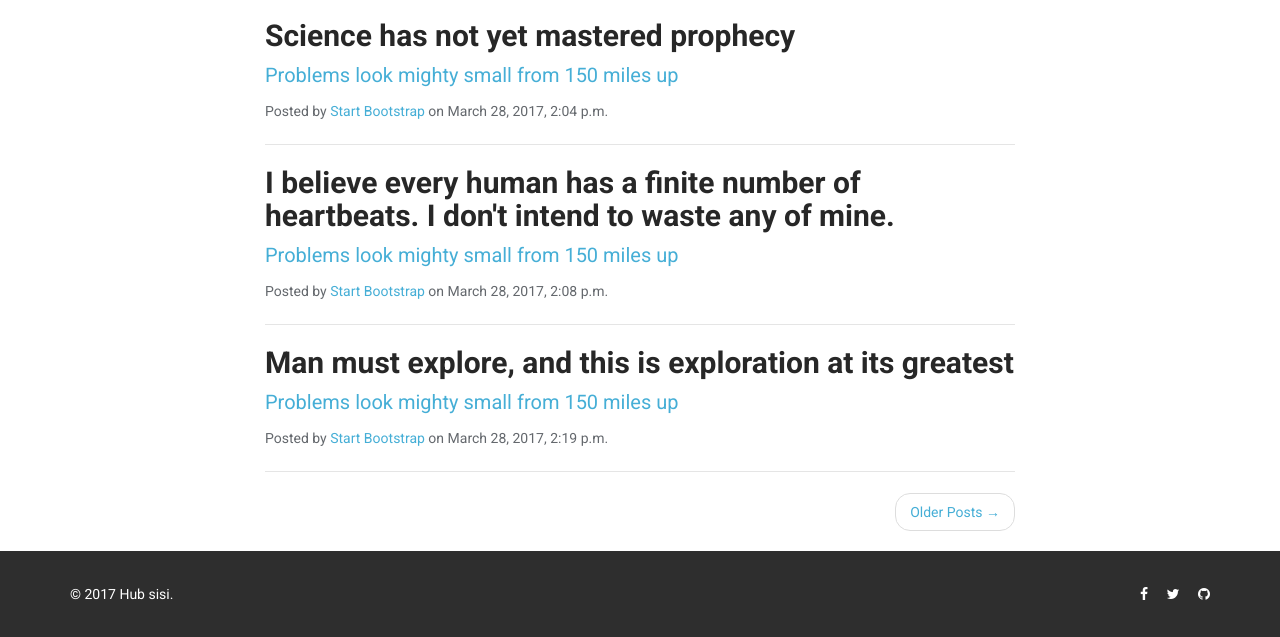
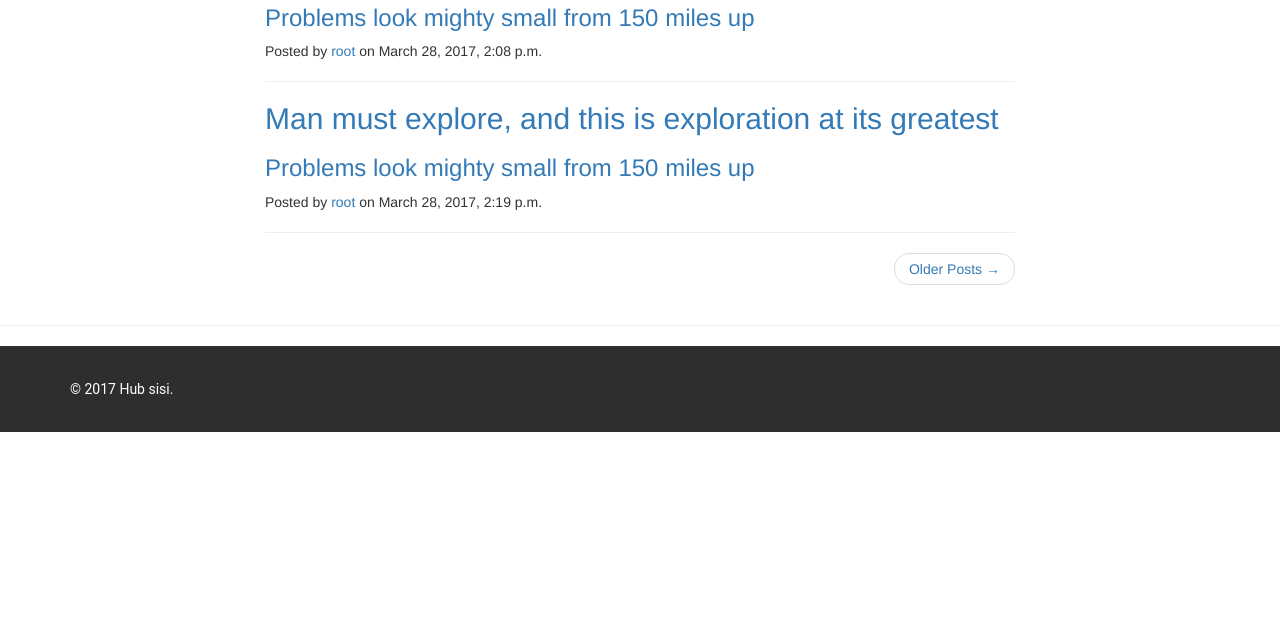
Before and after one commit to AthmanZiri/django-site, a Django app: page /blog/ in a window 1280 px wide. Shown: the part 321-958 px from the top of the page. After the commit the page ends 753 px from the top, so only its background shows below. Run offline with Django 3.2, Linux system fonts and the light colour scheme; data comes from the database, SQL or seed files in the repository; both versions use the stored data as it was after the commit; some libraries are stand-ins or nearby versions.

Commit message:
updated blog

```diff
--- a/blog/models.py
+++ b/blog/models.py
@@ -8,6 +8,7 @@ class Post(models.Model):
 	author = models.ForeignKey('auth.User', on_delete=models.CASCADE)
 	title = models.CharField(max_length=256, blank=True, null=True)
 	article = models.TextField(max_length=1500, blank=True, null=True)
+	# slug = models.OneToOneField(self.article, max_length=20)
 	feature_image = models.ImageField(upload_to='blog/', default='Images/None/No-img.jpg')
 	created_date = models.DateTimeField(default=timezone.now)
 	published_date = models.DateTimeField(blank=True, null=True)
--- a/main/templates/blog/post_list.html
+++ b/main/templates/blog/post_list.html
@@ -1,44 +1,106 @@
-{% extends "../base.html" %}
 {% load staticfiles %}
 
-{% block navbar %}
-	{% include "../navbar.html" %}
-{% endblock %}
+<!DOCTYPE html>
+<html lang="en">
 
+<head>
 
-{% block body %}
+    <meta charset="utf-8">
+    <meta http-equiv="X-UA-Compatible" content="IE=edge">
+    <meta name="viewport" content="width=device-width, initial-scale=1">
+    <meta name="description" content="">
+    <meta name="author" content="">
 
-<style>
-	.paragraph{
-		font-size: 20px;
-	}
+    <title> {% block title%} Hub sisi {% endblock %}</title>
+
+    <!-- Bootstrap Core CSS -->
+    <link href=" {% static 'css/bootstrap.min.css' %}" rel="stylesheet">
+
+    <!-- Theme CSS -->
+    <link href=" {% static 'css/clean-blog.min.css' %}" rel="stylesheet">
+
+    <!-- Custom Fonts -->
+    <link href=" {% static 'css/font-awesome.min.css' %}" rel="stylesheet" type="text/css">
+    <!-- <link href="vendor/font-awesome/css/font-awesome.min.css" rel="stylesheet" type="text/css"> -->
+    <link href='https://fonts.googleapis.com/css?family=Lora:400,700,400italic,700italic' rel='stylesheet' type='text/css'>
+    <link href='https://fonts.googleapis.com/css?family=Open+Sans:300italic,400italic,600italic,700italic,800italic,400,300,600,700,800' rel='stylesheet' type='text/css'>
+
+</head>
+
+<style type="text/css">
+    .foot {
+    padding-top: 30px;
+    padding-bottom: 30px;
+    color: #fff;
+    background: #2e2e2e;
+    display: block;
+    font-family: 'Roboto',sans-serif;
+    line-height: 26px;
+    box-sizing: border-box;
+}
 </style>
 
-<section id="work-process" >
-	<div class="container" style="height: 70px">
-		<div class="section-header">
-			<h2 class="section-title text-center wow fadeInDown">Our Blog</h2>
-		</div>
-	</div>
-</section>
+<body>
 
+    <!-- Navigation -->
+    <nav id="main-menu" class="navbar navbar-default navbar-fixed-top" role="banner" style="background: #fff; height: 80px">
+        <div class="container">
+            <div class="navbar-header">
+                <button type="button" class="navbar-toggle" data-toggle="collapse" data-target=".navbar-collapse">
+                    <span class="sr-only">Toggle navigation</span>
+                    <span class="icon-bar"></span>
+                    <span class="icon-bar"></span>
+                    <span class="icon-bar"></span>
+                </button>
+                <a class="navbar-brand" href="{% url 'index' %}"><img src=" {% static 'images/sisihub.png' %}" height="57px" alt="logo"></a>
+            </div>
+            <div class="collapse navbar-collapse navbar-right">
+                <ul class="nav navbar-nav">
 
-<section>
-	<div class="container">
+                    {% block navbar %}
+                        <li class="scroll"><a href=" {% url 'index' %} ">Home</a></li>
+                        <li class="scroll"><a href="{% url 'project_list' %}">Our Work</a></li>
+                        <li class="scroll"><a href="{% url 'team' %}">Team</a></li>
+                        <li class="scroll"><a href="{% url 'post_list' %}">Blog</a></li>
+                        <li class="scroll"><a href="{% url 'email' %}">Contact</a></li>
+                    {% endblock %}
+
+                </ul>
+            </div>
+        </div>
+        <!-- /.container -->
+    </nav>
+
+    <!-- Page Header -->
+    <!-- Set your background image for this header on the line below. -->
+    <header class="intro-header" style="background-image: url(' {% static "images/home-bg.jpg" %} ')">
+        <div class="container">
+            <div class="row">
+                <div class="col-lg-8 col-lg-offset-2 col-md-10 col-md-offset-1">
+                    <div class="site-heading">
+                        <h1>Our Blog</h1>
+                    </div>
+                </div>
+            </div>
+        </div>
+    </header>
+
+    <!-- Main Content -->
+    <div class="container">
         <div class="row">
             <div class="col-lg-8 col-lg-offset-2 col-md-10 col-md-offset-1">
 
-            	{% for post in posts %}
+                {% for post in posts %}
                 <div class="post-preview">
                     <a href="{% url 'post_detail' post.id %}">
                         <h2 class="post-title">
                             {{ post.title }}
                         </h2>
-                        <p class="paragraph">
+                        <h3 class="post-subtitle">
                             Problems look mighty small from 150 miles up
-                        </p>
+                        </h3>
                     </a>
-                    <p class="post-meta">Posted by <a href="#">Start Bootstrap</a> on {{ post.published_date }}</p>
+                    <p class="post-meta">Posted by <a href="#">{{ post.author }}</a> on {{ post.published_date }}</p>
                 </div>
                 <hr>
                 {% endfor %}
@@ -52,5 +114,40 @@
             </div>
         </div>
     </div>
-</section>
-{% endblock %}
+
+    <hr>
+ <!-- Footer -->
+    <div class="foot">
+        <div class="container">
+            <div class="row">
+                <div class="col-sm-6">
+                    &copy; 2017 Hub sisi.
+                </div>
+                <!-- <div class="col-sm-6">
+                    <ul class="social-icons">
+                        <li><a href="#"><i class="fa fa-facebook"></i></a></li>
+                        <li><a href="#"><i class="fa fa-twitter"></i></a></li>
+                        <li><a href="#"><i class="fa fa-github"></i></a></li>
+                    </ul>
+                </div> -->
+            </div>
+        </div>
+    </div>
+
+    <!-- jQuery -->
+    <script src=" {% static 'js/jquery.js' %} "></script>
+
+    <!-- Bootstrap Core JavaScript -->
+    <script src=" {% static 'js/bootstrap.min.js' %} "></script>
+    <!-- <script src="vendor/bootstrap/js/bootstrap.min.js"></script> -->
+
+    <!-- Contact Form JavaScript -->
+    <script src=" {% static 'js/jqBootstrapValidation.min.js' %} "></script>
+    <script src=" {% static 'js/contact_me.js' %}"></script>
+
+    <!-- Theme JavaScript -->
+    <script src=" {% static 'js/clean-blog.min.js' %}"></script>
+
+</body>
+
+</html>
```
Also changed, not shown: main/templates/blog/post_detail.html (+114 -78 lines), main/templates/blog/post_detail1.html (added, +102 -0 lines), main/templates/blog/post_list1.html (added, +56 -0 lines), db.sqlite3.
